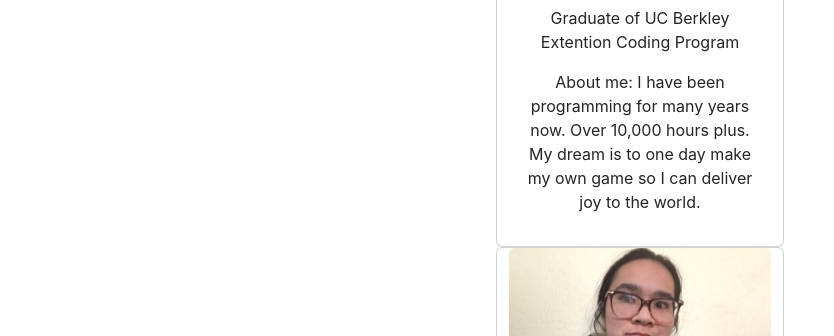
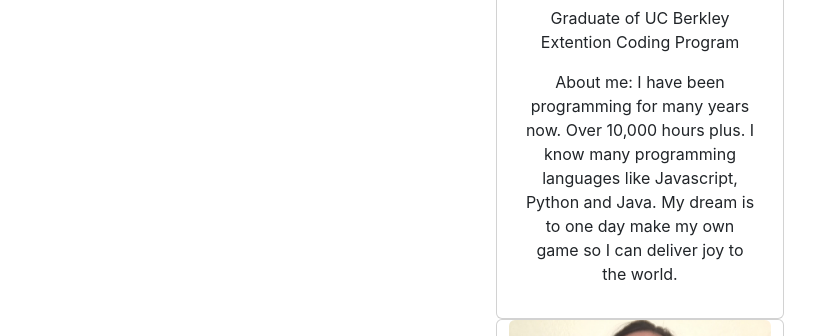
Before and after one commit to Vavarooks/ArtPorfolio, a React (Create React App) app in the folder client/: page /about in a window 1280 px wide. Shown: the part 430-766 px from the top of the page, without its empty margins (0-834 px from the left). Built offline with nearby package versions, Linux system fonts and the light colour scheme.

Commit message:
about section edit

```diff
--- a/client/src/views/About.jsx
+++ b/client/src/views/About.jsx
@@ -16,7 +16,7 @@ const About = () => {
                     <div className='card-body'>
                         <p>Graduate of Coding Dojo</p>
                         <p>Graduate of UC Berkley Extention Coding Program</p>
-                        <p>About me: I have been programming for many years now. Over 10,000 hours plus.
+                        <p>About me: I have been programming for many years now. Over 10,000 hours plus. I know many programming languages like Javascript, Python and Java.
                             My dream is to one day make my own game so I can deliver joy to the world.
                         </p>
                     </div>
```
